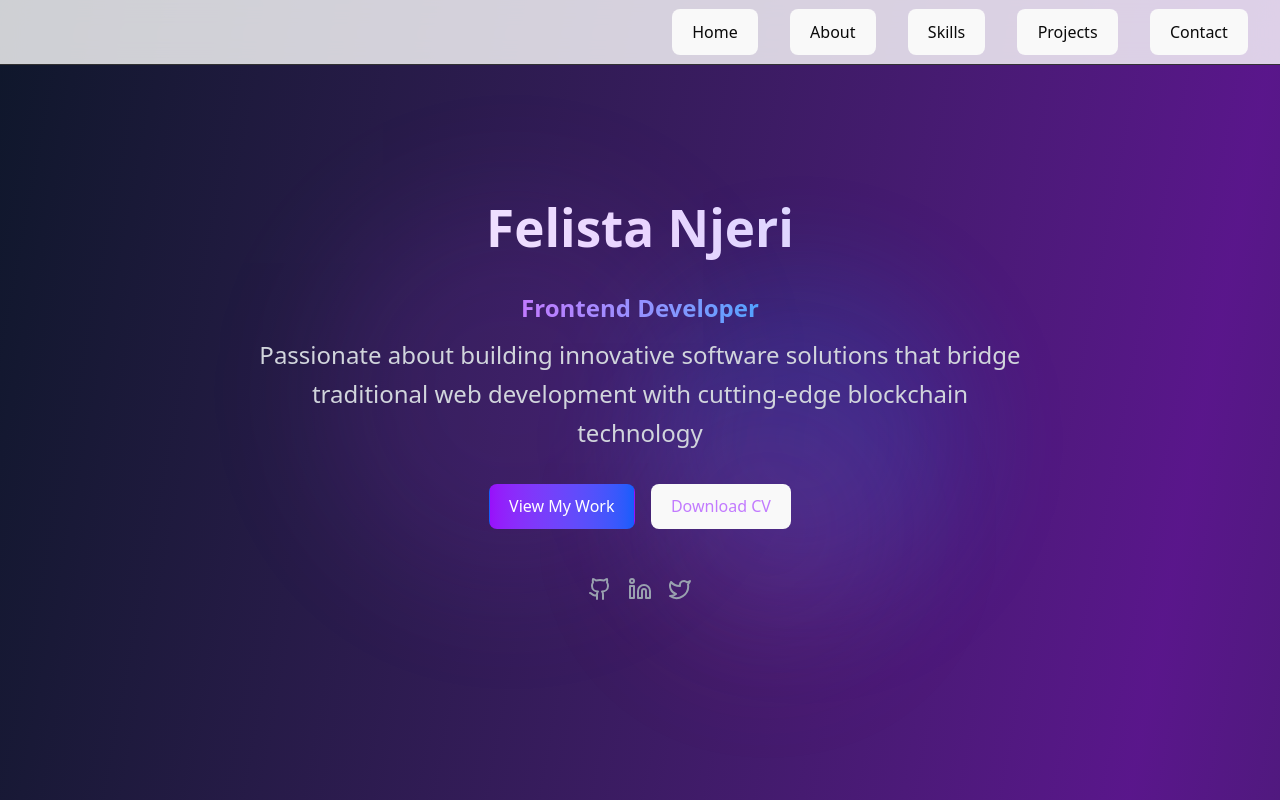
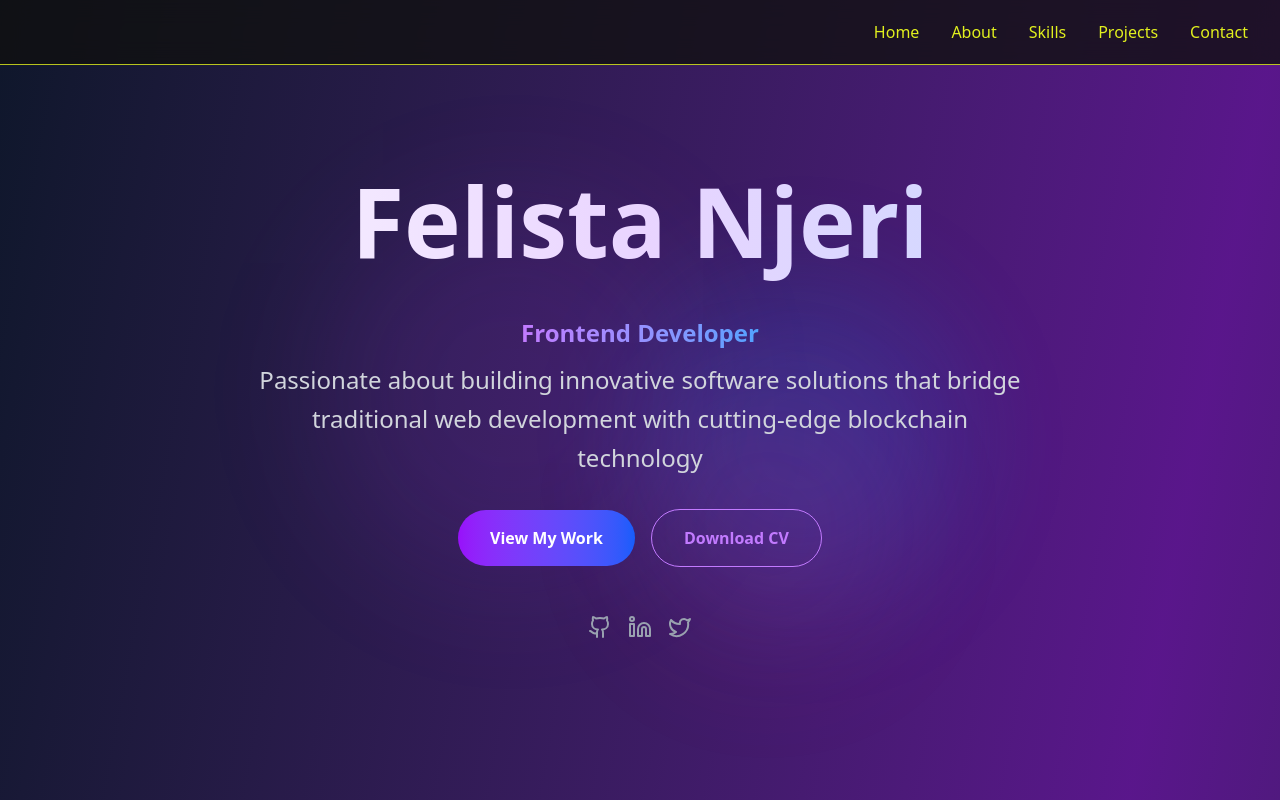
Before and after one commit to Felista-Njeri/portfolio, a React (Vite) app: page / in a window 1280 px wide. Shown: the top 800 px of the page. Built offline with nearby package versions, Linux system fonts and the light colour scheme.

Commit message:
update index.css to represent new design

```diff
--- a/src/index.css
+++ b/src/index.css
@@ -7,103 +7,59 @@
   font-family: system-ui, Avenir, Helvetica, Arial, sans-serif;
   line-height: 1.5;
   font-weight: 400;
-
   color-scheme: light dark;
-  color: rgba(255, 255, 255, 0.87);
-  background-color: #242424;
   overflow-x: hidden;
-
+  background-color: #111111;
   font-synthesis: none;
   text-rendering: optimizeLegibility;
   -webkit-font-smoothing: antialiased;
   -moz-osx-font-smoothing: grayscale;
-  --radius: 0.625rem;
-  --background: oklch(1 0 0);
-  --foreground: oklch(0.145 0 0);
+
+  --background: oklch(0.1776 0 0);
+  --foreground: oklch(0.9132 0.2009 114.32);
   --card: oklch(1 0 0);
-  --card-foreground: oklch(0.145 0 0);
+  --card-foreground: oklch(0.15 0 0);
   --popover: oklch(1 0 0);
-  --popover-foreground: oklch(0.145 0 0);
-  --primary: oklch(0.205 0 0);
-  --primary-foreground: oklch(0.985 0 0);
-  --secondary: oklch(0.97 0 0);
-  --secondary-foreground: oklch(0.205 0 0);
-  --muted: oklch(0.97 0 0);
-  --muted-foreground: oklch(0.556 0 0);
-  --accent: oklch(0.97 0 0);
-  --accent-foreground: oklch(0.205 0 0);
-  --destructive: oklch(0.577 0.245 27.325);
-  --border: oklch(0.922 0 0);
-  --input: oklch(0.922 0 0);
-  --ring: oklch(0.708 0 0);
-  --chart-1: oklch(0.646 0.222 41.116);
-  --chart-2: oklch(0.6 0.118 184.704);
-  --chart-3: oklch(0.398 0.07 227.392);
-  --chart-4: oklch(0.828 0.189 84.429);
-  --chart-5: oklch(0.769 0.188 70.08);
-  --sidebar: oklch(0.985 0 0);
-  --sidebar-foreground: oklch(0.145 0 0);
-  --sidebar-primary: oklch(0.205 0 0);
-  --sidebar-primary-foreground: oklch(0.985 0 0);
-  --sidebar-accent: oklch(0.97 0 0);
-  --sidebar-accent-foreground: oklch(0.205 0 0);
-  --sidebar-border: oklch(0.922 0 0);
-  --sidebar-ring: oklch(0.708 0 0);
+  --popover-foreground: oklch(0.15 0 0);
+  --primary: oklch(0.15 0 0);
+  --primary-foreground: oklch(0.98 0 0);
+  --secondary: oklch(0.96 0 0);
+  --secondary-foreground: oklch(0.15 0 0);
+  --muted: oklch(0.96 0 0);
+  --muted-foreground: oklch(0.55 0 0);
+  --accent: oklch(0.25 0 0);
+  --accent-foreground: oklch(0.98 0 0);
+  --destructive: oklch(0.65 0.25 27);
+  --destructive-foreground: oklch(0.98 0 0);
+  --border: oklch(0.92 0 0);
+  --input: oklch(0.92 0 0);
+  --ring: oklch(0.15 0 0);
+  --radius: 0.5rem;
+  --transition-smooth: all 0.4s cubic-bezier(0.4, 0, 0.2, 1);
 }
 
-a {
-  font-weight: 500;
-  color: #646cff;
-  text-decoration: inherit;
-}
-a:hover {
-  color: #535bf2;
+.dark {
+  --background: oklch(1 0 0);
+  --foreground: oklch(0.98 0 0);
+  --card: oklch(0.18 0 0);
+  --card-foreground: oklch(0.98 0 0);
+  --popover: oklch(0.15 0 0);
+  --popover-foreground: oklch(0.98 0 0);
+  --primary: oklch(0.98 0 0);
+  --primary-foreground: oklch(0.15 0 0);
+  --secondary: oklch(0.25 0 0);
+  --secondary-foreground: oklch(0.98 0 0);
+  --muted: oklch(0.22 0 0);
+  --muted-foreground: oklch(0.65 0 0);
+  --accent: oklch(0.9 0 0);
+  --accent-foreground: oklch(0.15 0 0);
+  --destructive: oklch(0.45 0.2 25);
+  --destructive-foreground: oklch(0.98 0 0);
+  --border: oklch(0.25 0 0);
+  --input: oklch(0.25 0 0);
+  --ring: oklch(0.83 0 0);
 }
 
-body {
-  margin: 0;
-  display: flex;
-  place-items: center;
-  min-width: 320px;
-  min-height: 100vh;
-}
-
-h1 {
-  font-size: 3.2em;
-  line-height: 1.1;
-}
-
-button {
-  border-radius: 8px;
-  border: 1px solid transparent;
-  padding: 0.6em 1.2em;
-  font-size: 1em;
-  font-weight: 500;
-  font-family: inherit;
-  background-color: transparent;
-  cursor: pointer;
-  transition: border-color 0.25s;
-}
-/* button:hover {
-  border-color: #646cff;
-} */
-button:focus,
-button:focus-visible {
-  outline: 4px auto -webkit-focus-ring-color;
-}
-
-@media (prefers-color-scheme: light) {
-  :root {
-    color: #213547;
-    background-color: #ffffff;
-  }
-  a:hover {
-    color: #747bff;
-  }
-  button {
-    background-color: #f9f9f9;
-  }
-}
 
 @theme inline {
   --radius-sm: calc(var(--radius) - 4px);
@@ -128,55 +84,7 @@
   --color-border: var(--border);
   --color-input: var(--input);
   --color-ring: var(--ring);
-  --color-chart-1: var(--chart-1);
-  --color-chart-2: var(--chart-2);
-  --color-chart-3: var(--chart-3);
-  --color-chart-4: var(--chart-4);
-  --color-chart-5: var(--chart-5);
-  --color-sidebar: var(--sidebar);
-  --color-sidebar-foreground: var(--sidebar-foreground);
-  --color-sidebar-primary: var(--sidebar-primary);
-  --color-sidebar-primary-foreground: var(--sidebar-primary-foreground);
-  --color-sidebar-accent: var(--sidebar-accent);
-  --color-sidebar-accent-foreground: var(--sidebar-accent-foreground);
-  --color-sidebar-border: var(--sidebar-border);
-  --color-sidebar-ring: var(--sidebar-ring);
 }
-
-.dark {
-  --background: oklch(0.145 0 0);
-  --foreground: oklch(0.985 0 0);
-  --card: oklch(0.205 0 0);
-  --card-foreground: oklch(0.985 0 0);
-  --popover: oklch(0.205 0 0);
-  --popover-foreground: oklch(0.985 0 0);
-  --primary: oklch(0.922 0 0);
-  --primary-foreground: oklch(0.205 0 0);
-  --secondary: oklch(0.269 0 0);
-  --secondary-foreground: oklch(0.985 0 0);
-  --muted: oklch(0.269 0 0);
-  --muted-foreground: oklch(0.708 0 0);
-  --accent: oklch(0.269 0 0);
-  --accent-foreground: oklch(0.985 0 0);
-  --destructive: oklch(0.704 0.191 22.216);
-  --border: oklch(1 0 0 / 10%);
-  --input: oklch(1 0 0 / 15%);
-  --ring: oklch(0.556 0 0);
-  --chart-1: oklch(0.488 0.243 264.376);
-  --chart-2: oklch(0.696 0.17 162.48);
-  --chart-3: oklch(0.769 0.188 70.08);
-  --chart-4: oklch(0.627 0.265 303.9);
-  --chart-5: oklch(0.645 0.246 16.439);
-  --sidebar: oklch(0.205 0 0);
-  --sidebar-foreground: oklch(0.985 0 0);
-  --sidebar-primary: oklch(0.488 0.243 264.376);
-  --sidebar-primary-foreground: oklch(0.985 0 0);
-  --sidebar-accent: oklch(0.269 0 0);
-  --sidebar-accent-foreground: oklch(0.985 0 0);
-  --sidebar-border: oklch(1 0 0 / 10%);
-  --sidebar-ring: oklch(0.556 0 0);
-}
-
 @layer base {
   * {
     @apply border-border outline-ring/50;
```
